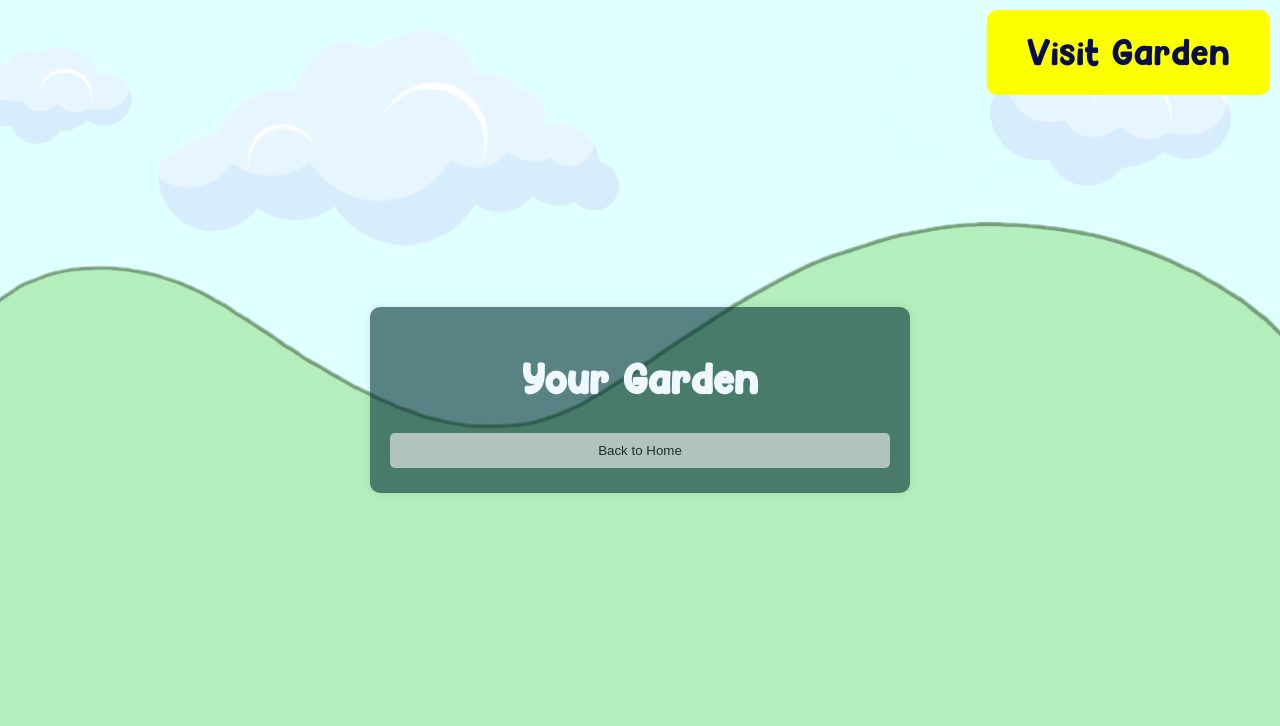
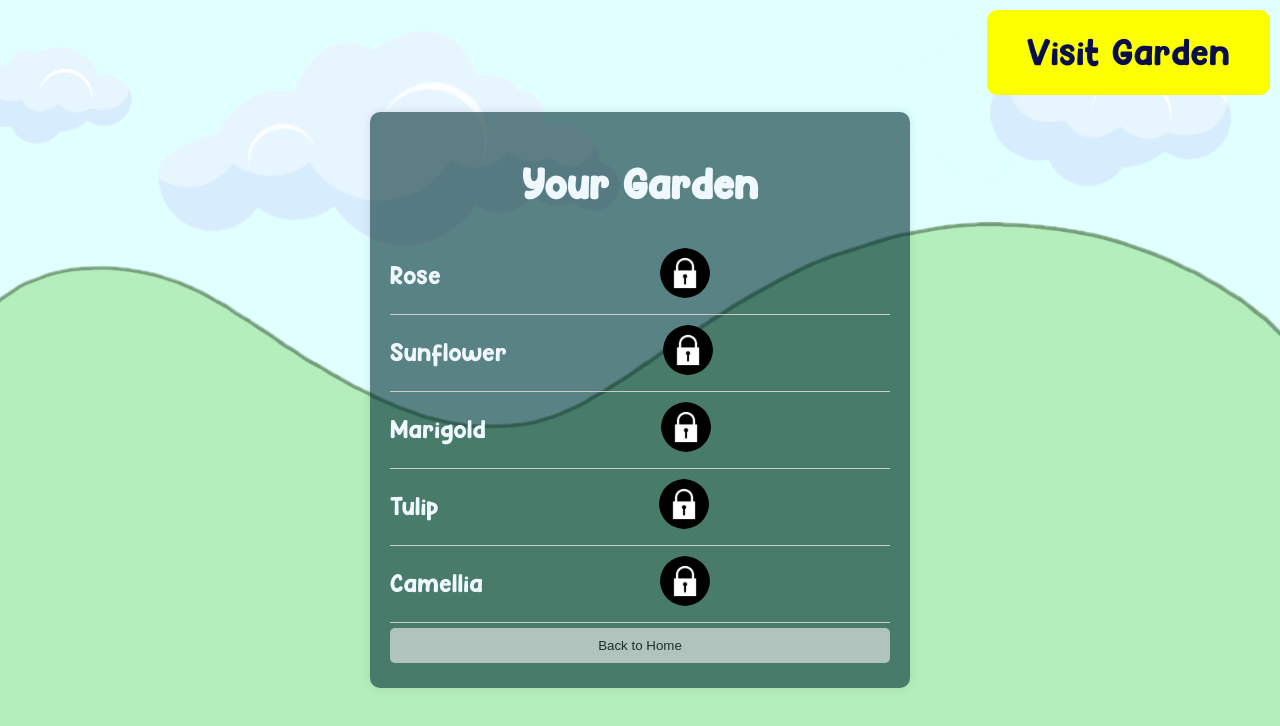
Before and after one commit to TheAlex7/VenusHacks2024, a plain HTML site: page src/index.html in a window 1280 px wide. Both pictures are taken after a click on the button "Visit Garden". Drawn offline with Linux system fonts and the light colour scheme.

Commit message:
added view garden graphics

```diff
--- a/src/index.html
+++ b/src/index.html
@@ -10,7 +10,6 @@
     <script src="script.js"></script>
 </head>
 <body>
-
     <div id="game-title">
         <h1>Touch Flower</h1>
     </div>
@@ -37,7 +36,48 @@
 
     <div id="garden-container" class="hidden">
         <h1>Your Garden</h1>
-        <div id="garden"></div>
+        <!-- <div id="garden"> -->
+            <div class="row">
+                <p>Rose&nbsp&nbsp&nbsp&nbsp&nbsp&nbsp&nbsp</p>
+                <div class="flower-pic">
+                    <img src="..\assets\images\lock.webp" alt="Rose">
+                    <img src="../assets/images/rose.png" alt="Rose" class="hidden">
+                </div>
+            </div>
+
+            <div class="row">
+                <p>Sunflower</p>
+                <div class="flower-pic">
+                    <img src="..\assets\images\lock.webp" alt="Sunflower">
+                    <img src="../assets/images/sunflower.png" alt="Sunflower" class="hidden">
+                </div>
+            </div>
+
+            <div class="row">
+                <p>Marigold&nbsp&nbsp</p>
+                <div class="flower-pic">
+                    <img src="..\assets\images\lock.webp" alt="Marigold">
+                    <img src="../assets/images/marigold.png" alt="Marigold" class="hidden">
+                </div>
+            </div>
+
+            <div class="row">
+                <p>Tulip&nbsp&nbsp&nbsp&nbsp&nbsp&nbsp&nbsp</p>
+                <div class="flower-pic">
+                    <img src="..\assets\images\lock.webp" alt="Tulip">
+                    <img src="../assets/images/tulip.png" alt="Tulip" class="hidden">
+                </div>
+            </div>
+
+            <div class="row">
+                <p>Camellia&nbsp&nbsp</p>
+                <div class="flower-pic">
+                    <img src="..\assets\images\lock.webp" alt="Camellia">
+                    <img src="../assets/images/rarest flower.png" alt="Camellia" class="hidden">
+                </div>
+            </div>
+        <!-- </div> -->
+
         <button onclick="showHome()">Back to Home</button>
     </div>
 
--- a/src/script.js
+++ b/src/script.js
@@ -236,7 +236,6 @@ function visitGarden() {
         flower.className = 'flower';
         gardenElement.appendChild(flower);
     }
-
 }
 
 function showHome() {
--- a/src/style.css
+++ b/src/style.css
@@ -18,6 +18,26 @@ body {
     align-items: center;
     height: 100vh;
     margin: 0;
+}
+
+
+.row {
+    display: flex;
+    align-items: center;
+    padding: 10px 0;
+    border-bottom: 1px solid #ccc;
+}
+
+.row img {
+    width: 50px;
+    height: 50px;
+    border-radius: 50%;
+    margin-right: 20px;
+}
+
+.row p {
+    margin: 0;
+    font-size: 1.2em;
 }
 
 .hidden {
@@ -184,3 +204,11 @@ body {
     background: #F5F5F5;
     opacity: 0.8;
 }
+
+.flower-pic {
+
+    width: 100%;
+    display: block;
+    align-items: center;
+    justify-content: center;
+}
```
Also changed, not shown: assets/images/lock.webp (added).
